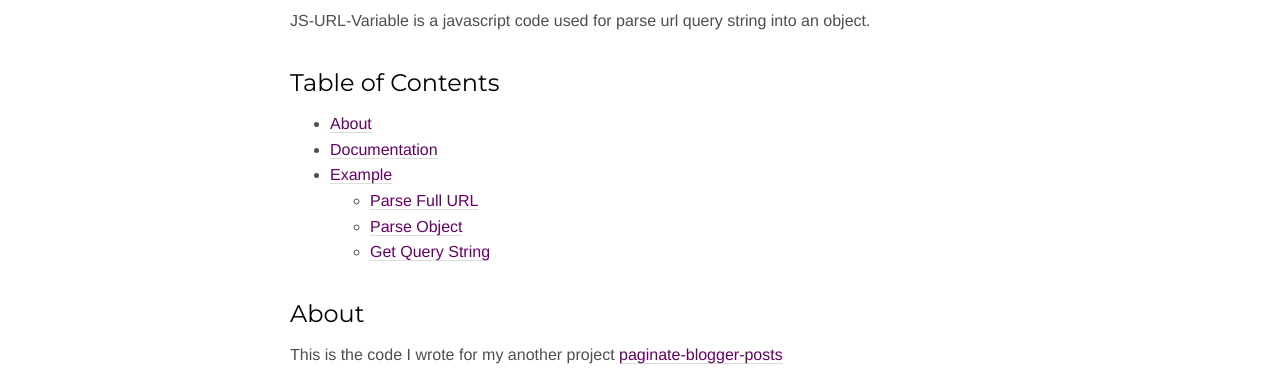
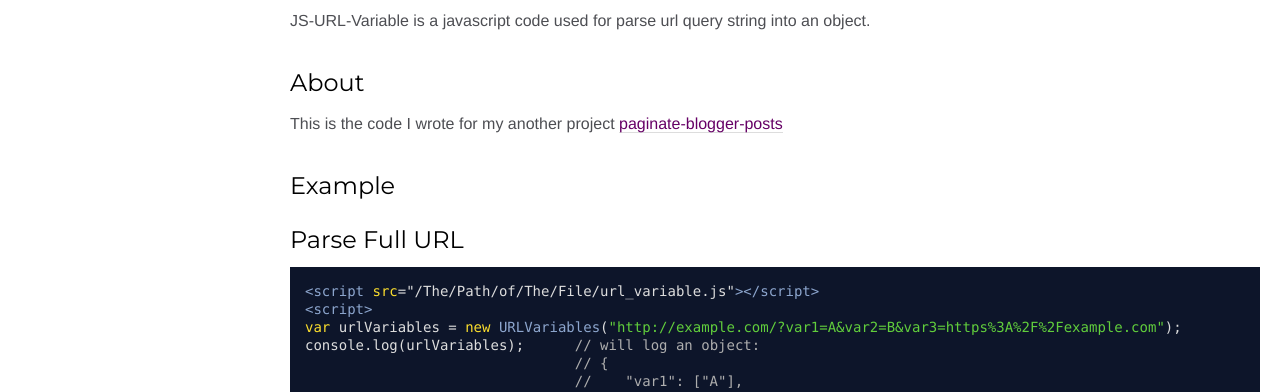
Before and after one commit to shiyou0130011/JS-URL-Variable, a plain HTML site: page jsdoc/index.html in a window 1280 px wide. Shown: the part 364-756 px from the top of the page. Drawn offline with Linux system fonts and the light colour scheme.

Commit message:
readme 才用到的 toc，在 index.html其實沒那個需要

```diff
--- a/jsdoc/index.html
+++ b/jsdoc/index.html
@@ -47,16 +47,6 @@
 
     <section class="readme">
         <article><h1>JS-URL-Variable    <a href="http://www.apache.org/licenses/"><img src="http://img.shields.io/badge/license-apache2-red.svg" alt="Apache License 2.0"></a></h1><p>JS-URL-Variable is a javascript code used for parse url query string into an object.</p>
-<h2>Table of Contents</h2><ul>
-<li><a href="#about">About</a></li>
-<li><a href="#documentation">Documentation</a></li>
-<li><a href="#example">Example</a><ul>
-<li><a href="#parse-full-url">Parse Full URL</a></li>
-<li><a href="#parse-object">Parse Object</a></li>
-<li><a href="#get-query-string">Get Query String</a></li>
-</ul>
-</li>
-</ul>
 <h2>About</h2><p>This is the code I wrote for my another project <a href="https://sourceforge.net/p/paginate-blogger-posts/">paginate-blogger-posts</a></p>
 <h2>Example</h2><h3>Parse Full URL</h3><pre class="prettyprint source"><code>&lt;script src=&quot;/The/Path/of/The/File/url_variable.js&quot;>&lt;/script>
 &lt;script>
```
